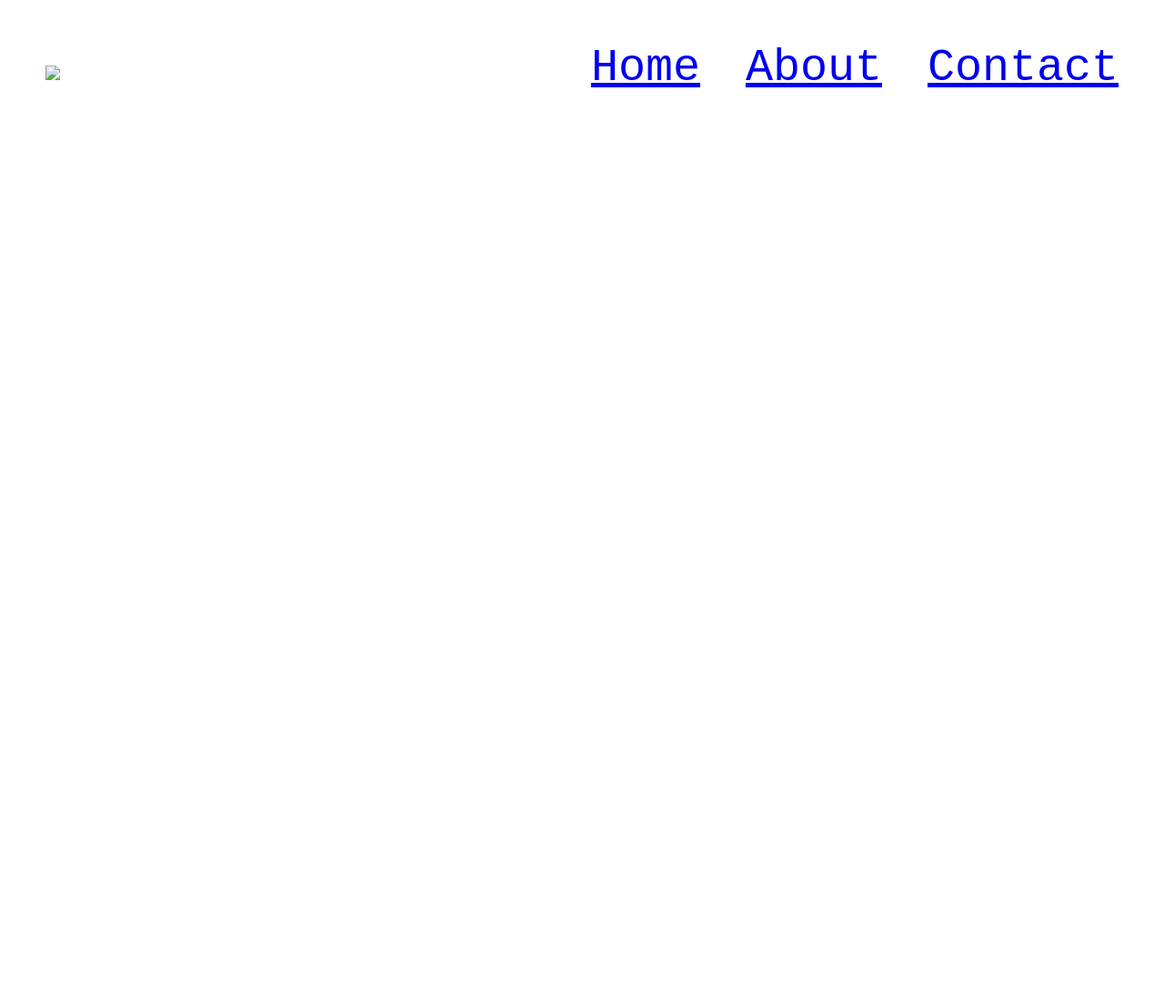
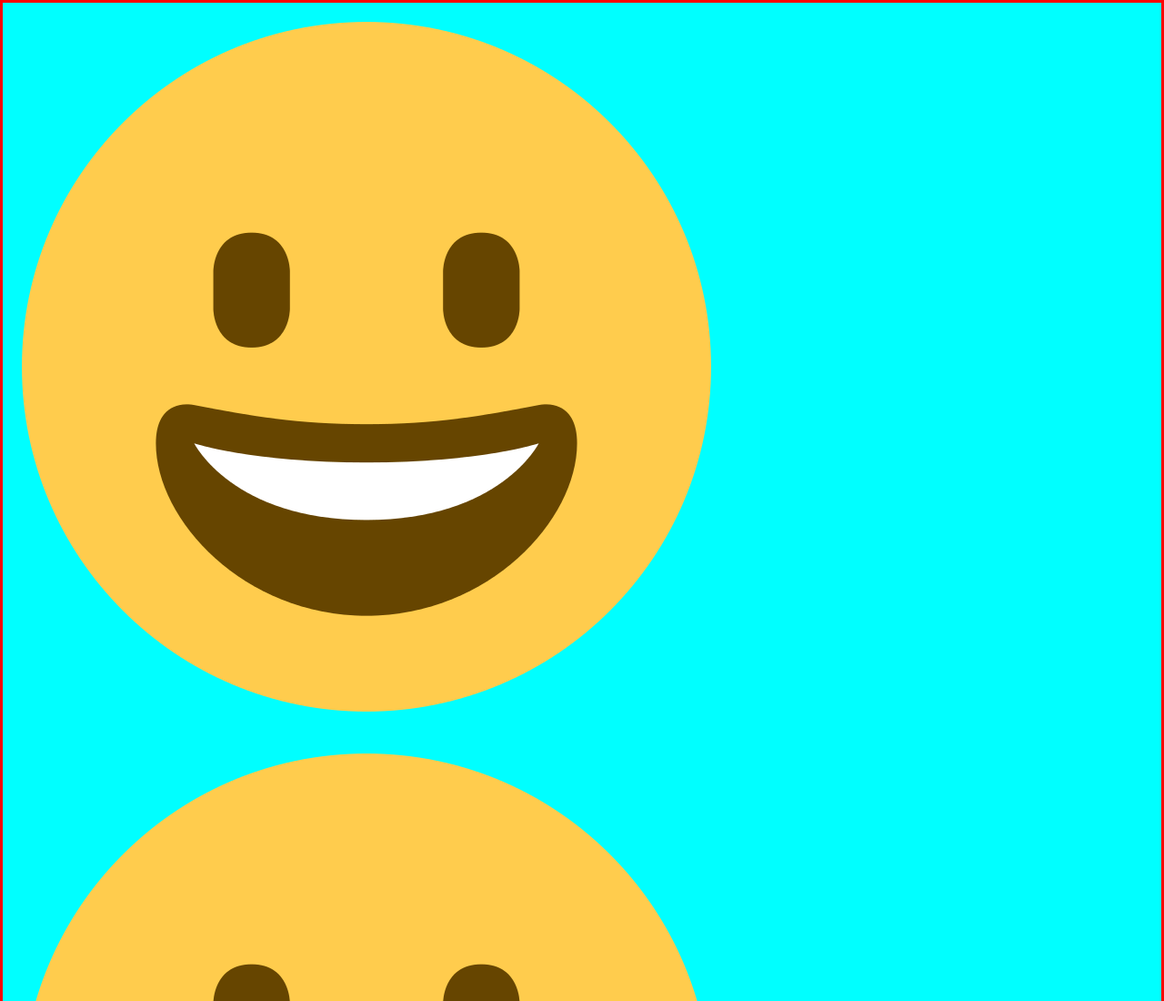
Before and after one commit to CORALIN22/Coding-Practice, a plain HTML site: page index.html in a window 1280 px wide. Shown: the top 1100 px of the page at 91% size. Before the commit the page ends 800 px from the top, so only its background shows below. Drawn offline with Linux system fonts and the light colour scheme.

Commit message:
CSS practice positioning, margin

```diff
--- a/index.html
+++ b/index.html
@@ -7,7 +7,7 @@
     <link href="style.css" rel="stylesheet" />
   </head>
   <body>
-    <header>
+    <!-- <header>
       <a class="header-logo" href="#"><img src="#" /></a>
       <nav class="main-nav">
         <ul class="main-nav-list">
@@ -16,6 +16,28 @@
           <li class="main-nav-link"><a href="#">Contact</a></li>
         </ul>
       </nav>
-    </header>
+    </header> -->
+
+    <!-- Padding and margin practice -->
+
+    <!-- <p class="quotes">
+      "To succeed in life, you need three things: a wishbone, a backbone, and a
+      funny bone" Lorem ipsum dolor sit amet, consectetur adipisicing elit.
+      Dolorem laudantium quam libero repudiandae deserunt assumenda quaerat
+      quasi impedit eveniet! Dolorem, a! Dicta eligendi officia architecto
+      quidem eius sint quasi ipsam. Lorem ipsum dolor sit amet, consectetur
+      adipisicing elit. Quo, in? Nobis, impedit. Ducimus rem, eligendi dolore
+      nobis praesentium cupiditate omnis at maiores! Id autem eveniet explicabo
+      ratione ipsam quas itaque.
+    </p> -->
+
+    <div class="container">
+      <div class="icons">
+        <img class="icon" src="1.png" />
+        <img class="icon" src="1.png" />
+        <img class="icon" src="1.png" />
+        <img class="icon" src="1.png" />
+      </div>
+    </div>
   </body>
 </html>
--- a/style.css
+++ b/style.css
@@ -1,21 +1,20 @@
 * {
+  padding: 0;
   margin: 0;
-  padding: 0;
   box-sizing: border-box;
 }
 
-html {
-  font-size: 50px;
-}
+/* body {
+  height: 100vh;
+  max-width: 800px;
+  min-width: 200px;
+  display: flex;
+  justify-content: center;
+  align-items: center;
+  text-align: center;
+} */
 
-body {
-  font-family: "Courier New", Courier, monospace;
-  line-height: 1;
-  font-weight: 400;
-  color: #555;
-}
-
-header {
+/* header {
   display: flex;
   padding: 1em;
   justify-content: space-between;
@@ -31,6 +30,33 @@ header {
   display: flex;
   /* align-items: center;
   gap: 30px; */
-  gap: 1em;
+/* gap: 1em;
   margin-left: 1em;
+ } */
+
+/* margins */
+
+/* .quotes{
+  max-width: 200px;
+  min-width: 100;
+ } */
+
+/* Overflow */
+
+.container {
+  background-color: aqua;
+  border: 3px solid red;
+  overflow: hidden;
 }
+/*
+div.icons {
+  float: left;
+}
+div.icons img {
+  width: 200px;
+  height: 200px;
+  margin: 20px;
+  ma
+}
+
+ */
```
Also changed, not shown: ._1.png (added), 1.png (added).
